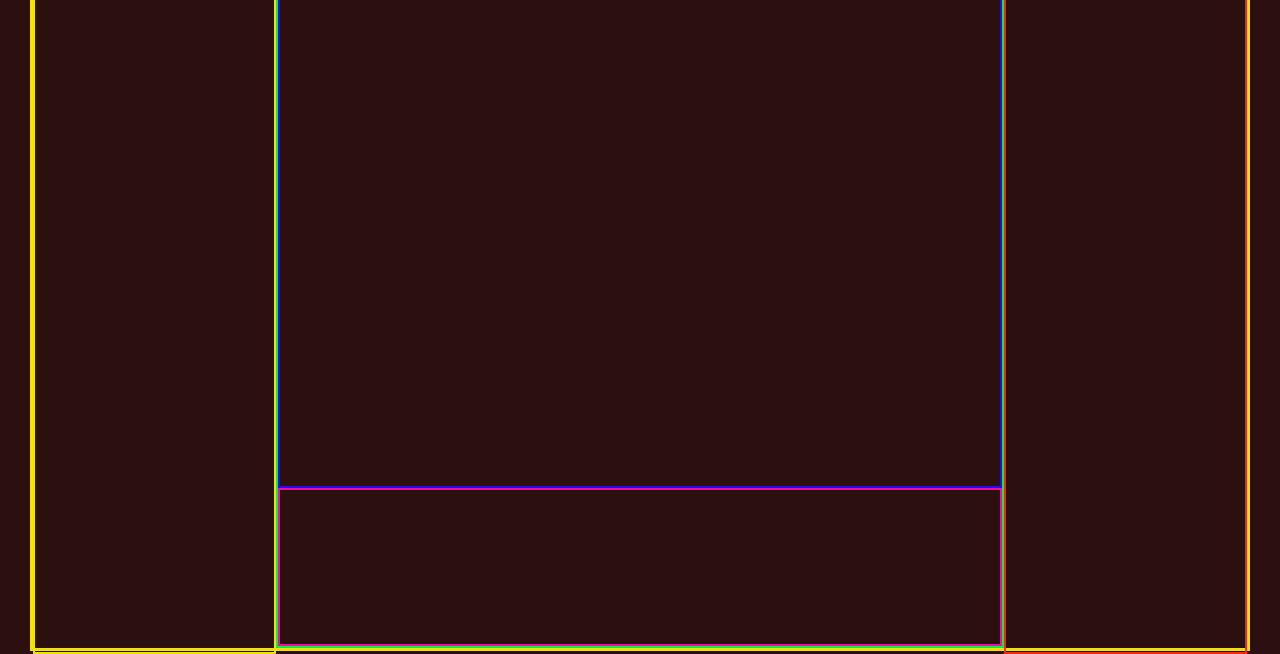
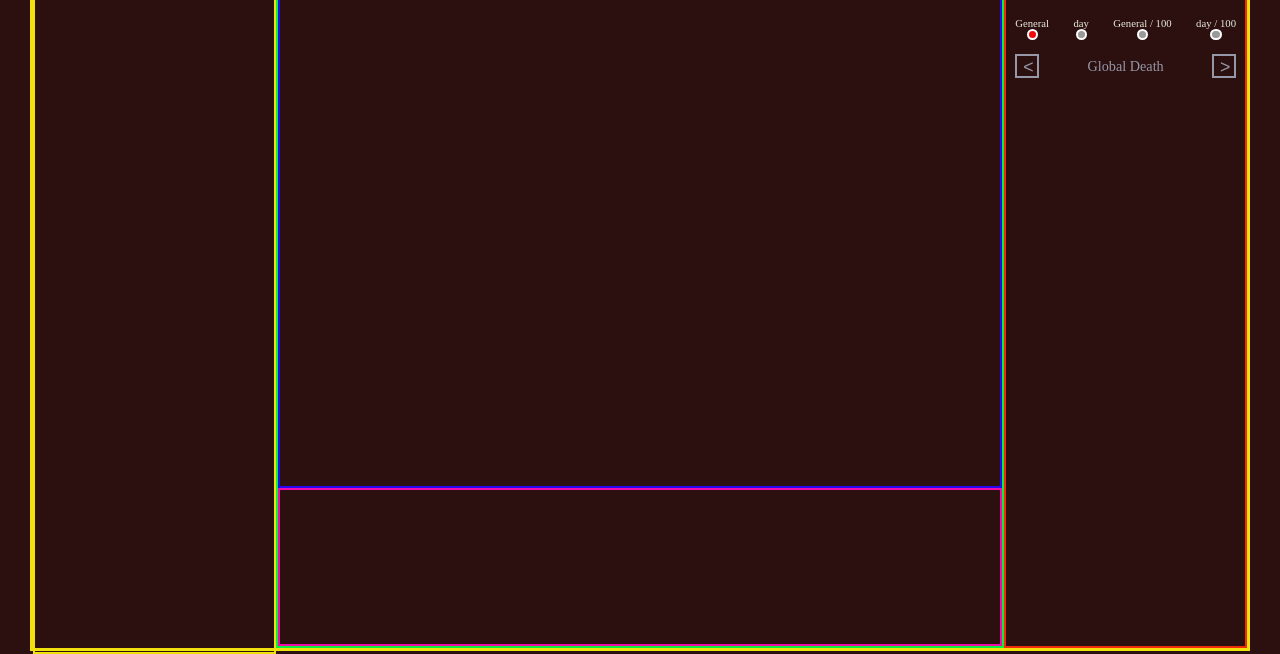
Before and after one commit to alexlatypov94/Covid-DashBoard, a website built with webpack: page src/index.html in a window 1280 px wide. Shown: the part 149-803 px from the top of the page. Built offline with nearby package versions, Linux system fonts and the light colour scheme; no server answers.

Commit message:
feat: add new component

```diff
--- a/src/assets/css/style.scss
+++ b/src/assets/css/style.scss
@@ -39,10 +39,181 @@ body {
         }
     }
 
+    // .table {
+    //     width: 20%;
+    //     border: 2px solid #f02d0b;
+    //     height: 100vh;
+    // }
+
+    /* ALEXEY TABLE */
+
+    $fz12: 0.67rem;
+$fz16: 0.89rem;
+$fz20: 1.11rem;
+$fz24: 1.33rem;
+$fz28: 1.56rem;
+$fz36: 2rem;
+$fz48: 2.7rem;
+
+$title-color-for-death: #e9ebdc;
+$color-for-death: #9698a8;
+$color-for-recovered: #0bf03d;
+$color-for-tests: #06a7d8;
+$color-white: #ffffff;
+$stat-color: #ebcbcb;
+
     .table {
+        padding: 0.56rem 0.56rem;
         width: 20%;
         border: 2px solid #f02d0b;
-        height: 100vh;
+        display: flex;
+        color: $title-color-for-death;
+        font-weight: normal;
+
+        .global-death {
+            width: 100%;
+            display: flex;
+            flex-direction: column;
+            .global-title {
+                font-size: $fz12;
+                text-align: center;
+            }
+            .amount-global-death {
+                text-align: center;
+                color: #f00b0b;
+            }
+
+            .checkbox-wrapper {
+                font-size: $fz12;
+                display: flex;
+                justify-content: space-between;
+                margin: 10px 0;
+
+                .radio-single {
+                    display: flex;
+                    flex-direction: column;
+                    align-items: center;
+
+                    .radio-btn {
+                        display: none;
+                    }
+
+                    .style-radio-btn {
+                        width: 0.7rem;
+                        height: 0.7rem;
+                        border: 2px solid #ffffff;
+                        background: #999;
+                        border-radius: 50%;
+                        cursor: pointer;
+                    }
+
+                    .radio-btn:checked + .style-radio-btn {
+                        background-color: #f00b0b;
+                    }
+                }
+            }
+
+            .switch-wrapper {
+                display: flex;
+                justify-content: space-between;
+                align-items: center;
+                margin-top: 0.28rem;
+
+                .btn-changes {
+                    width: 1.5rem;
+                    height: 1.5rem;
+                    background: none;
+                    border: 2px solid #9698a8;
+                    color: #9698a8;
+                    font-size: $fz20;
+                    outline: none;
+                    cursor: pointer;
+                    transition: 0.3s linear;
+
+                    &:hover {
+                        background: rgba(129, 123, 123, 0.534);
+                        color: #000000;
+                        border-color: #000000;
+                    }
+                }
+
+                .title-current-category {
+                    font-size: $fz16;
+                    color: $color-for-death;
+                }
+            }
+
+            .total-death-wrapper {
+                overflow: scroll;
+                overflow-x: hidden;
+                &::-webkit-scrollbar {
+                    width: 0.56rem;
+                }
+                &::-webkit-scrollbar-track {
+                    background-color: #999;
+                }
+                &::-webkit-scrollbar-thumb {
+                    height: 1.11rem;
+                    background-color: #666;
+                }
+
+
+                .total-wrapper-d-c-r {
+                    order: 1;
+                    cursor: pointer;
+                    border-top: 1px solid #666;
+                    margin: 0.28rem 0;
+                    &:first-child {
+                        border-top: none;
+                    }
+
+                    .text-style-for-confirmed {
+                        color: #f00b0b;
+                    }
+
+                    .text-style-for-death {
+                        color: $color-for-death;
+                    }
+
+                    .text-style-for-recovered {
+                        color: #0bf03d;
+                    }
+
+                    .total-item {
+                        display: flex;
+
+                        .country-in-table {
+                            color: #ffffff;
+                        }
+                        p {
+                            padding-right: 0.56rem;
+                        }
+
+                        .total-death-for-country {
+                            color: #ffffff;
+                        }
+
+                        .total-confirmed-country {
+                            color: #f00b0b;
+                        }
+
+                        .total-recovered-country {
+                            color: #0bf03d;
+                        }
+                    }
+
+
+                }
+
+            }
+
+
+        }
     }
 
+
+
+
+
+
 }
--- /dev/null
+++ b/src/components/global-table/global-table.component.js
@@ -0,0 +1,14 @@
+import { globalTableTemplate } from "./global-table.template";
+
+export class GlobalTable {
+    init() {
+        this.render();
+    }
+
+    render() {
+        const table = document.querySelector(".table");
+        table.insertAdjacentHTML("beforeend", globalTableTemplate);
+    }
+
+    initTableInfo() {}
+}
--- /dev/null
+++ b/src/components/global-table/global-table.template.js
@@ -0,0 +1,35 @@
+export const globalTableTemplate = `
+            <div class = "global-death">
+                <h6 class = "global-title">Global case</h6>
+                <h1 class = "amount-global-death">Global death</h1>
+                <form class = "checkbox-wrapper">
+                    <div class = "radio-single">
+                        <label for = "check-global-death" data-attribute = "Total">General</label>
+                        <input type = "radio" name = "global-table" class = "radio-btn" id = "check-global-death" checked>
+                        <label for = "check-global-death" class = "style-radio-btn" data-attribute = "Total"></label>
+                    </div>
+                   <div class = "radio-single">
+                        <label for = "check-global-received" data-attribute = "New">day</label>
+                        <input type = "radio" name = "global-table" class = "radio-btn" id = "check-global-received">
+                        <label for = "check-global-received" class = "style-radio-btn" data-attribute = "New"></label>
+                   </div>
+                    <div class = "radio-single">
+                        <label for = "death-hundreed" data-attribute = "General-hundreed">General / 100</label>
+                        <input type = "radio" name = "global-table" class = "radio-btn" id = "death-hundreed">
+                        <label for = "death-hundreed" class = "style-radio-btn" data-attribute = "General-hundreed"></label>
+                    </div>
+                    <div class = "radio-single">
+                        <label for = "received-hundreed" data-attribute = "Day-hundreed">day / 100</label>
+                        <input type = "radio" name = "global-table" class = "radio-btn" id = "received-hundreed">
+                        <label for = "received-hundreed" class = "style-radio-btn" data-attribute = "Day-hundreed"></label>
+                    </div>
+
+                </form>
+                <div class = "total-death-wrapper"></div>
+                <div class = "switch-wrapper">
+                    <button type = "button" class = "btn-changes left-change"><</button>
+                    <span class = "title-current-category">Global Death</span>
+                    <button type = "button" class = "btn-changes right-change">></button>
+                </div>
+            </div>
+        `;
--- /dev/null
+++ b/src/components/global-table/index.js
@@ -0,0 +1 @@
+export * from "./global-table.component"
--- a/src/components/index.js
+++ b/src/components/index.js
@@ -1 +1,2 @@
 export * from "./base-markup";
+export * from "./global-table/index"
--- a/src/index.js
+++ b/src/index.js
@@ -1,6 +1,13 @@
+import { from } from "core-js/fn/array";
 import "./assets/css/style.scss";
-import { BaseMarkup } from "./components/index";
+import { BaseMarkup, GlobalTable } from "./components/index";
+import { CovidDashboardService } from "./core/index"
 
 const markup = new BaseMarkup();
+const globalTable = new GlobalTable();
+markup.init();
+globalTable.init();
+const apicovid = new CovidDashboardService()
 
-markup.init();
+const api = apicovid.getSummary()
+console.log(api)
```
Also changed, not shown: src/components/global-table/global-table.component.spec.js (added), src/components/global-table/global-table.scss (added).
